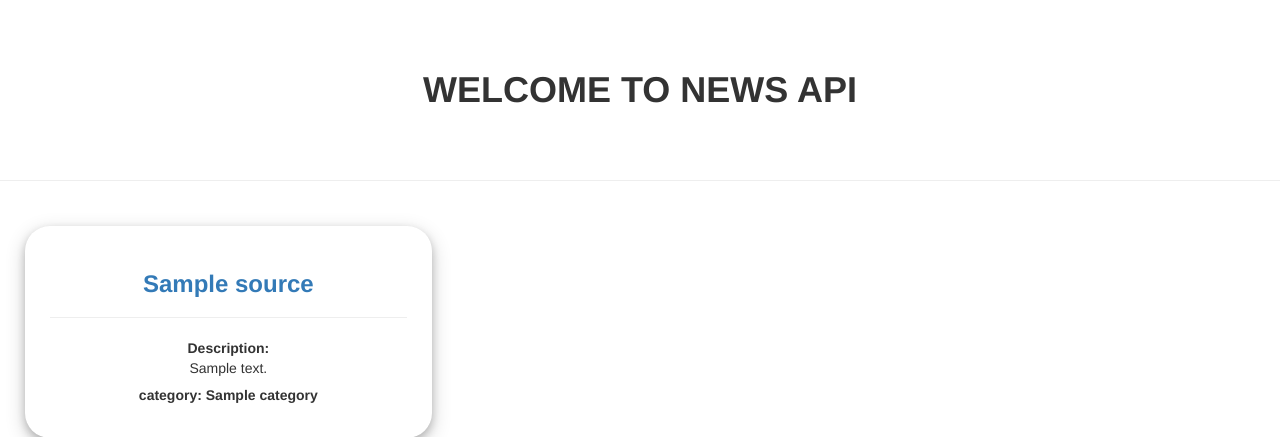
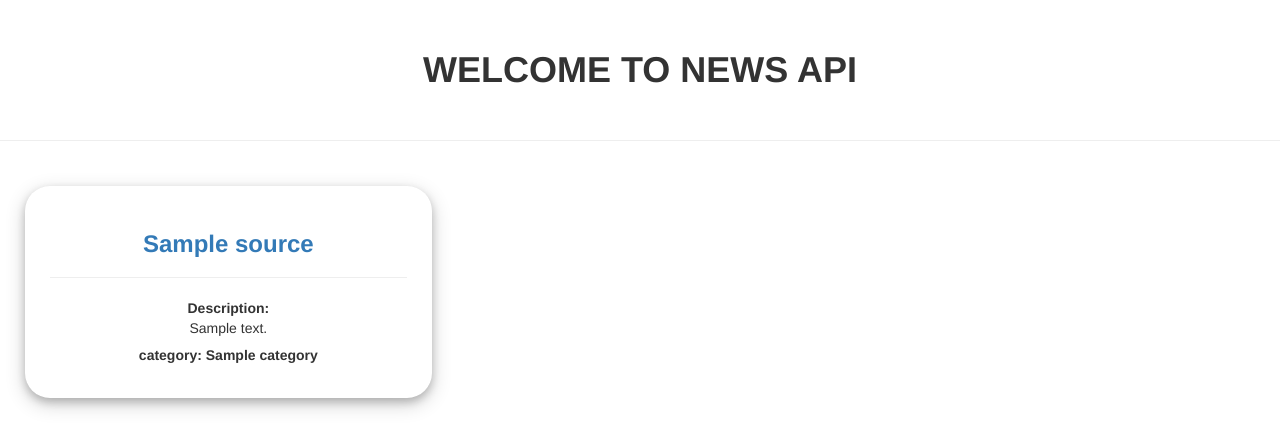
Before and after one commit to msyoki/Mercury-NewsAPI, a Flask app: template app/templates/index.html in a window 1280 px wide. Shown: the part 112-549 px from the top of the page. Run offline with Flask 2, Linux system fonts and the light colour scheme; the template is opened without the code that fills it: most values are stand-ins (such as "Sample title", 1, 10 or a date in 2020); parts of the project's set-up code (start-up, migrations or seed data) failed here and were passed over; some libraries are stand-ins or nearby versions.

Commit message:
edit styling

```diff
--- a/app/static/css/index.css
+++ b/app/static/css/index.css
@@ -10,7 +10,7 @@
 }
 
 h1{
-    padding: 50px;
+    padding: 30px;
     text-align: center;
 }
 
```
